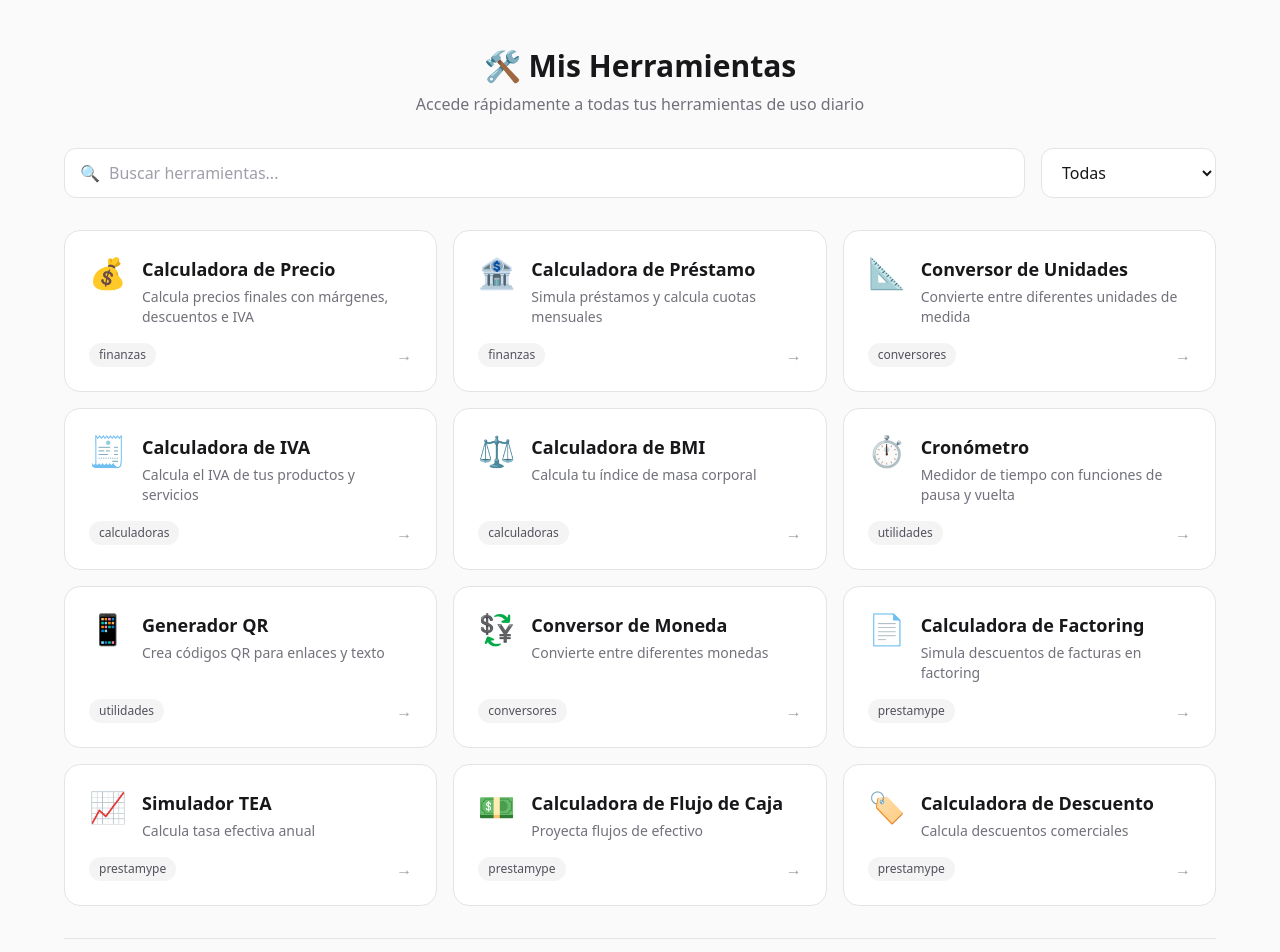
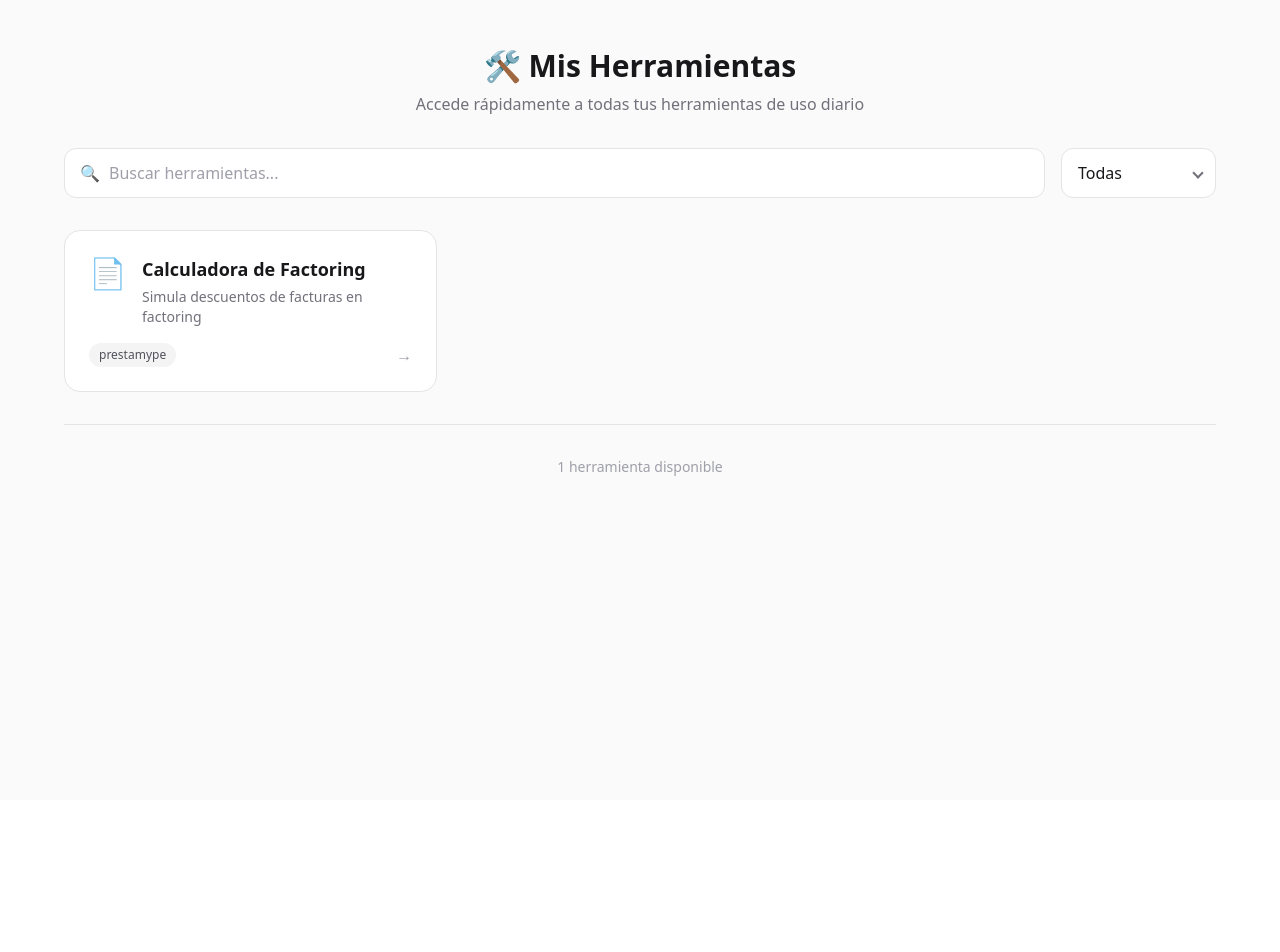
Before and after one commit to rosalesponcerdev/common-tools, an Angular app: page /tools in a window 1280 px wide. Shown: the top 952 px of the page. After the commit the page ends 800 px from the top, so only its background shows below. Built offline with nearby package versions, Linux system fonts and the light colour scheme.

Commit message:
feat(tools-dashboard): improve select dropdown arrow styling
- Add custom select-wrapper with proper positioning for arrow
- Replace text arrow with CSS chevron using borders
- Add dark mode support for the arrow

```diff
--- a/src/app/app.routes.ts
+++ b/src/app/app.routes.ts
@@ -3,10 +3,6 @@ import { TOOLS_DASHBOARD_ROUTES } from './features/tools-dashboard';
 import { PRESTAMYPE_ROUTES } from './features/prestamype';
 
 export const routes: Routes = [
-  {
-    path: 'tools/prestamype',
-    loadChildren: () => PRESTAMYPE_ROUTES,
-  },
   {
     path: 'tools',
     loadChildren: () => TOOLS_DASHBOARD_ROUTES,
--- a/src/app/features/prestamype/prestamype.routes.ts
+++ b/src/app/features/prestamype/prestamype.routes.ts
@@ -7,7 +7,7 @@ export const PRESTAMYPE_ROUTES: Routes = [
     providers: providePrestamype(),
     loadComponent: () =>
       import('./presentation/pages/factoring-calculator.page').then(
-        (m) => m.FactoringCalculatorPage
+        (m) => m.FactoringCalculatorPage,
       ),
   },
 ];
--- a/src/app/features/tools-dashboard/infrastructure/tool-data.source.ts
+++ b/src/app/features/tools-dashboard/infrastructure/tool-data.source.ts
@@ -1,70 +1,6 @@
 import { Tool } from '../domain';
 
 export const TOOLS_DATA: Tool[] = [
-  {
-    id: 'calculator-price',
-    name: 'Calculadora de Precio',
-    description: 'Calcula precios finales con márgenes, descuentos e IVA',
-    icon: '💰',
-    category: 'finanzas',
-    route: '/tools/calculator-price',
-  },
-  {
-    id: 'calculator-prestamo',
-    name: 'Calculadora de Préstamo',
-    description: 'Simula préstamos y calcula cuotas mensuales',
-    icon: '🏦',
-    category: 'finanzas',
-    route: '/tools/calculator-prestamo',
-  },
-  {
-    id: 'conversor-unidades',
-    name: 'Conversor de Unidades',
-    description: 'Convierte entre diferentes unidades de medida',
-    icon: '📐',
-    category: 'conversores',
-    route: '/tools/conversor-unidades',
-  },
-  {
-    id: 'calculator-iva',
-    name: 'Calculadora de IVA',
-    description: 'Calcula el IVA de tus productos y servicios',
-    icon: '🧾',
-    category: 'calculadoras',
-    route: '/tools/calculator-iva',
-  },
-  {
-    id: 'calculator-bmi',
-    name: 'Calculadora de BMI',
-    description: 'Calcula tu índice de masa corporal',
-    icon: '⚖️',
-    category: 'calculadoras',
-    route: '/tools/calculator-bmi',
-  },
-  {
-    id: 'cronometro',
-    name: 'Cronómetro',
-    description: 'Medidor de tiempo con funciones de pausa y vuelta',
-    icon: '⏱️',
-    category: 'utilidades',
-    route: '/tools/cronometro',
-  },
-  {
-    id: 'generador-qr',
-    name: 'Generador QR',
-    description: 'Crea códigos QR para enlaces y texto',
-    icon: '📱',
-    category: 'utilidades',
-    route: '/tools/generador-qr',
-  },
-  {
-    id: 'conversor-moneda',
-    name: 'Conversor de Moneda',
-    description: 'Convierte entre diferentes monedas',
-    icon: '💱',
-    category: 'conversores',
-    route: '/tools/conversor-moneda',
-  },
   {
     id: 'prestamype-factoring',
     name: 'Calculadora de Factoring',
@@ -73,28 +9,28 @@ export const TOOLS_DATA: Tool[] = [
     category: 'prestamype',
     route: '/tools/prestamype/factoring',
   },
-  {
-    id: 'prestamype-simulador-tea',
-    name: 'Simulador TEA',
-    description: 'Calcula tasa efectiva anual',
-    icon: '📈',
-    category: 'prestamype',
-    route: '/tools/prestamype/simulador-tea',
-  },
-  {
-    id: 'prestamype-flujo-caja',
-    name: 'Calculadora de Flujo de Caja',
-    description: 'Proyecta flujos de efectivo',
-    icon: '💵',
-    category: 'prestamype',
-    route: '/tools/prestamype/flujo-caja',
-  },
-  {
-    id: 'prestamype-descuento',
-    name: 'Calculadora de Descuento',
-    description: 'Calcula descuentos comerciales',
-    icon: '🏷️',
-    category: 'prestamype',
-    route: '/tools/prestamype/descuento',
-  },
+  // {
+  //   id: 'prestamype-simulador-tea',
+  //   name: 'Simulador TEA',
+  //   description: 'Calcula tasa efectiva anual',
+  //   icon: '📈',
+  //   category: 'prestamype',
+  //   route: '/tools/prestamype/simulador-tea',
+  // },
+  // {
+  //   id: 'prestamype-flujo-caja',
+  //   name: 'Calculadora de Flujo de Caja',
+  //   description: 'Proyecta flujos de efectivo',
+  //   icon: '💵',
+  //   category: 'prestamype',
+  //   route: '/tools/prestamype/flujo-caja',
+  // },
+  // {
+  //   id: 'prestamype-descuento',
+  //   name: 'Calculadora de Descuento',
+  //   description: 'Calcula descuentos comerciales',
+  //   icon: '🏷️',
+  //   category: 'prestamype',
+  //   route: '/tools/prestamype/descuento',
+  // },
 ];
--- a/src/app/features/tools-dashboard/presentation/facades/tools-dashboard.facade.ts
+++ b/src/app/features/tools-dashboard/presentation/facades/tools-dashboard.facade.ts
@@ -1,7 +1,7 @@
-import { inject, computed, signal, Inject, Injectable } from '@angular/core';
-import { Tool, ToolCategory, TOOL_CATEGORIES, ToolFilter } from '../../domain';
-import { GetToolsUseCase, FilterToolsUseCase } from '../../application';
+import { computed, inject, Injectable, signal } from '@angular/core';
 import { form, maxLength, PathKind, required, SchemaPathTree } from '@angular/forms/signals';
+import { FilterToolsUseCase, GetToolsUseCase } from '../../application';
+import { Tool, TOOL_CATEGORIES, ToolCategory, ToolFilter } from '../../domain';
 
 export interface ToolsDashboardState {
   searchQuery: string;
--- a/src/app/features/tools-dashboard/presentation/pages/tools-dashboard.page.ts
+++ b/src/app/features/tools-dashboard/presentation/pages/tools-dashboard.page.ts
@@ -1,19 +1,60 @@
-import {
-  ChangeDetectionStrategy,
-  Component,
-  computed,
-  inject,
-  OnInit,
-  signal,
-} from '@angular/core';
-import { ToolCategory } from '../../domain';
+import { ChangeDetectionStrategy, Component, inject } from '@angular/core';
+import { FormField } from '@angular/forms/signals';
 import { ToolCardComponent } from '../components/tool-card.component';
 import { ToolsDashboardFacade } from '../facades/tools-dashboard.facade';
-import { FormField } from '@angular/forms/signals';
 
 @Component({
   selector: 'app-tools-dashboard-page',
   imports: [ToolCardComponent, FormField],
+  styles: [
+    `
+      .select-wrapper {
+        position: relative;
+        display: inline-block;
+      }
+      .select-wrapper select {
+        appearance: none;
+        -webkit-appearance: none;
+        -moz-appearance: none;
+        padding: 12px 40px 12px 16px;
+        font-size: 16px;
+      }
+      .select-wrapper::after {
+        content: '';
+        position: absolute;
+        right: 14px;
+        top: 50%;
+        pointer-events: none;
+        width: 8px;
+        height: 8px;
+        border-right: 2px solid #71717a;
+        border-bottom: 2px solid #71717a;
+        transform: translateY(-50%) rotate(45deg);
+      }
+      :host-context(.dark) .select-wrapper::after {
+        border-right-color: #a1a1aa;
+        border-bottom-color: #a1a1aa;
+      }
+      .select-styles {
+        width: 100%;
+        background: white;
+        border: 1px solid #e4e4e7;
+        border-radius: 0.75rem;
+        cursor: pointer;
+        color: #18181b;
+      }
+      :host-context(.dark) .select-styles {
+        background: #27272a;
+        border-color: #3f3f46;
+        color: #f4f4f5;
+      }
+      .select-styles:focus {
+        outline: none;
+        ring: 2px solid #6366f1;
+        border-color: transparent;
+      }
+    `,
+  ],
   template: `
     <div class="min-h-screen flex flex-col items-center justify-start py-12 px-4">
       <div class="w-full max-w-6xl">
@@ -34,14 +75,13 @@ import { FormField } from '@angular/forms/signals';
               class="w-full pl-11 pr-4 py-3 bg-white dark:bg-zinc-800 border border-zinc-200 dark:border-zinc-700 rounded-xl focus:outline-none focus:ring-2 focus:ring-indigo-500 focus:border-transparent text-zinc-900 dark:text-zinc-100 placeholder:text-zinc-400"
             />
           </div>
-          <select
-            [formField]="facade.toolsDashboardForm.category"
-            class="px-4 py-3 pr-10 bg-white dark:bg-zinc-800 border border-zinc-200 dark:border-zinc-700 rounded-xl focus:outline-none focus:ring-2 focus:ring-indigo-500 text-zinc-900 dark:text-zinc-100 cursor-pointer"
-          >
-            @for (category of facade.categories; track category.value) {
-              <option [value]="category.value">{{ category.label }}</option>
-            }
-          </select>
+          <div class="select-wrapper flex-1 sm:flex-none relative">
+            <select [formField]="facade.toolsDashboardForm.category" class="select-styles">
+              @for (category of facade.categories; track category.value) {
+                <option [value]="category.value">{{ category.label }}</option>
+              }
+            </select>
+          </div>
         </div>
 
         @if (facade.isLoading()) {
--- a/src/app/features/tools-dashboard/tools.routes.ts
+++ b/src/app/features/tools-dashboard/tools.routes.ts
@@ -1,5 +1,6 @@
 import { Routes } from '@angular/router';
 import { provideTools } from './tools.providers';
+import { PRESTAMYPE_ROUTES } from '../prestamype';
 
 export const TOOLS_DASHBOARD_ROUTES: Routes = [
   {
@@ -12,6 +13,10 @@ export const TOOLS_DASHBOARD_ROUTES: Routes = [
           import('./presentation/pages/tools-dashboard.page').then((m) => m.ToolsDashboardPage),
       },
       {
+        path: 'prestamype',
+        loadChildren: () => PRESTAMYPE_ROUTES,
+      },
+      {
         path: ':id',
         loadComponent: () =>
           import('./presentation/pages/tool-placeholder.page').then((m) => m.ToolPlaceholderPage),
```
